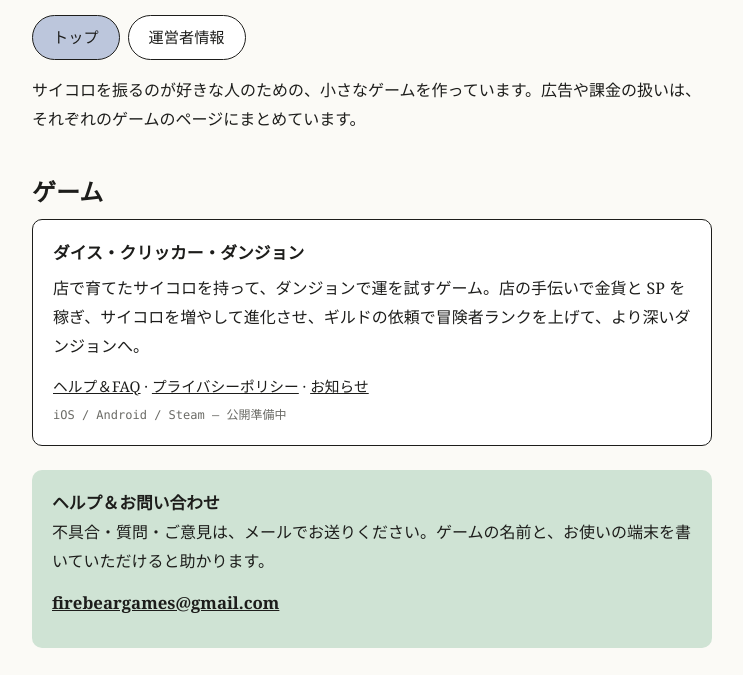
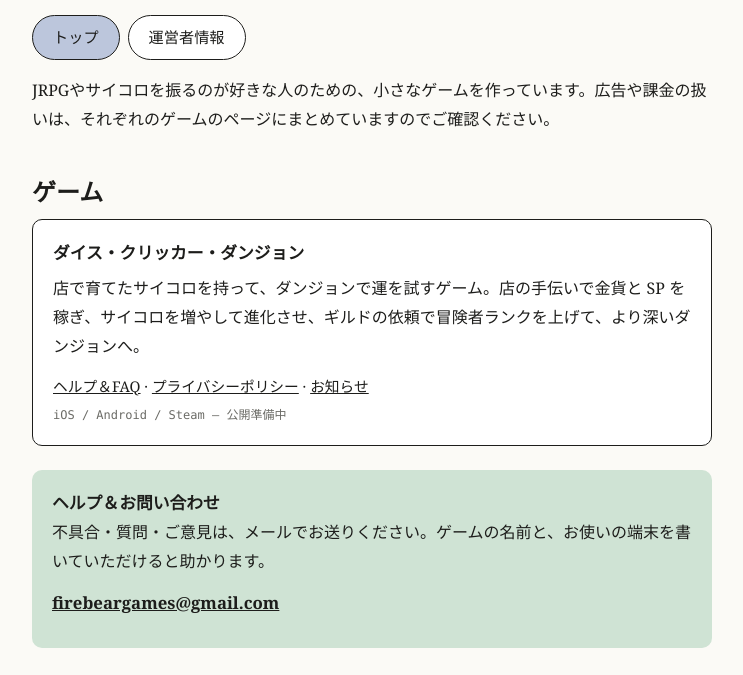
Before and after one commit to kumafire-tech/kumafire-tech.github.io, a plain HTML site: page index.html in a window 1280 px wide. Shown: the part 125-800 px from the top of the page, without its empty margins (268-1011 px from the left). Drawn offline with Linux system fonts and the light colour scheme.

Commit message:
Revise game description for clarity
Updated description to clarify game focus and features.

```diff
--- a/index.html
+++ b/index.html
@@ -4,7 +4,7 @@
 <body><div class="wrap">
 <h1>kumafire</h1><div class="sub">INDIE GAMES</div>
 <nav><a href="index.html" class="on">トップ</a><a href="about.html">運営者情報</a></nav>
-<p>サイコロを振るのが好きな人のための、小さなゲームを作っています。広告や課金の扱いは、それぞれのゲームのページにまとめています。</p>
+<p>JRPGやサイコロを振るのが好きな人のための、小さなゲームを作っています。広告や課金の扱いは、それぞれのゲームのページにまとめていますのでご確認ください。</p>
 <h2>ゲーム</h2>
 <div class="card">
 <h3>ダイス・クリッカー・ダンジョン</h3>
```
